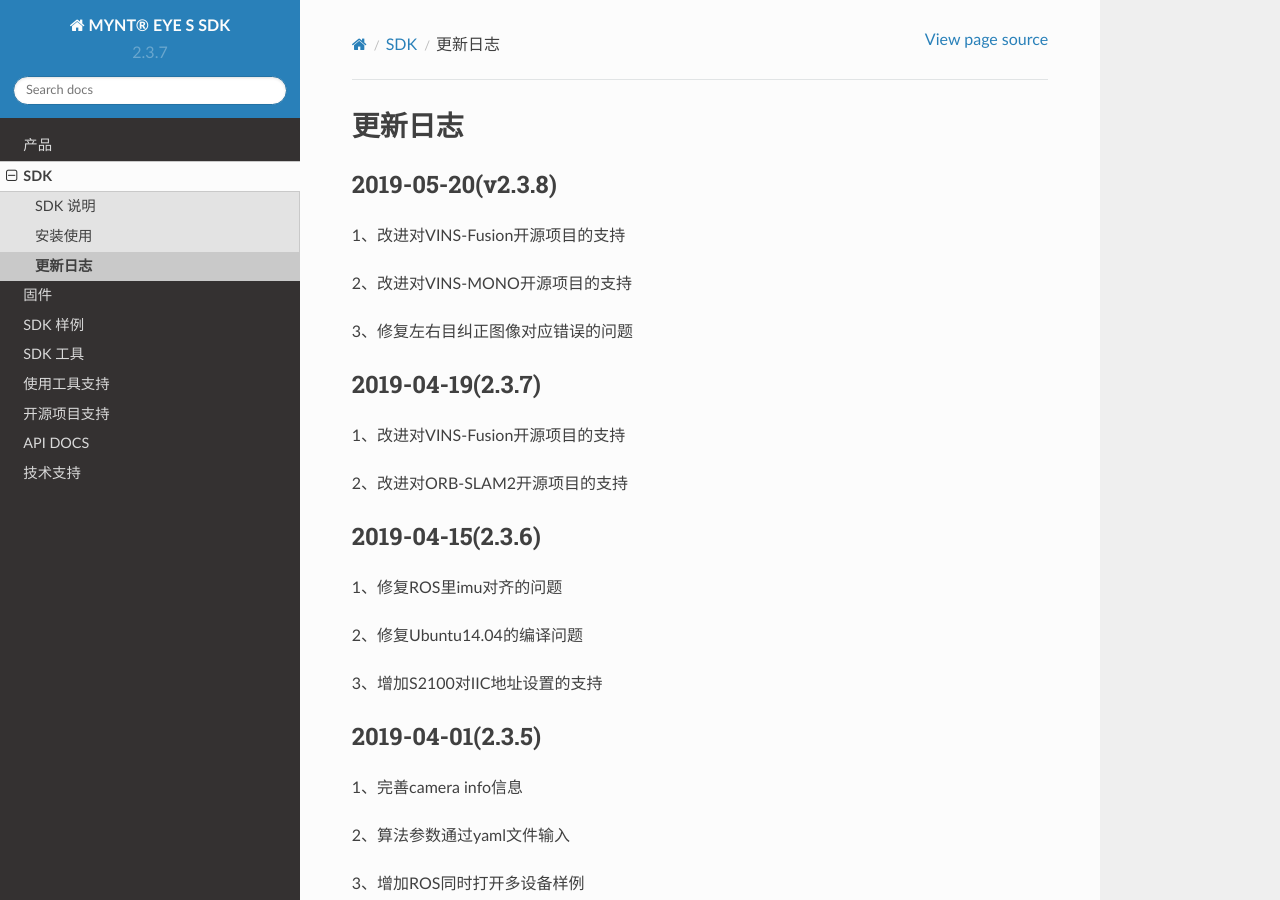
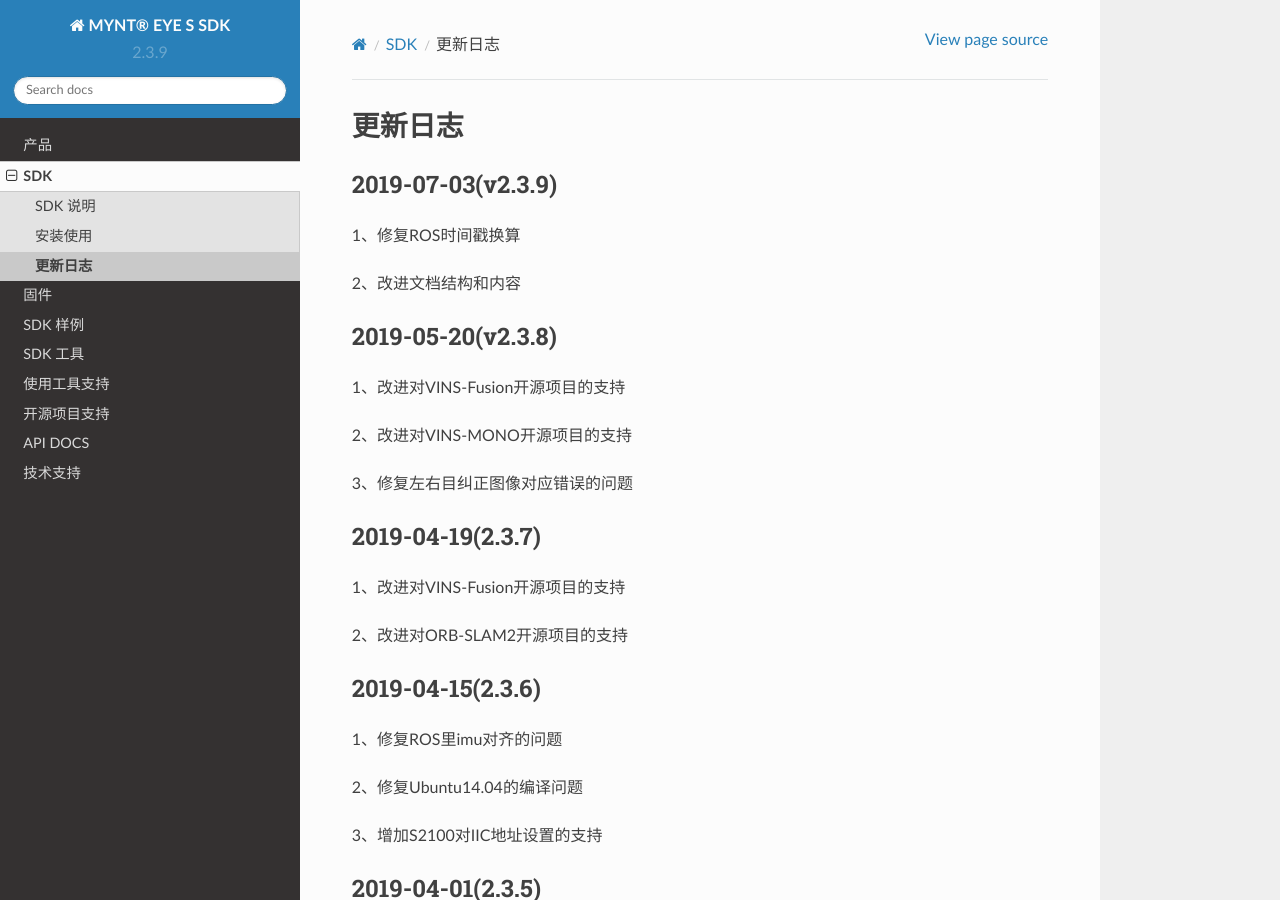
Before and after one commit to slightech/MYNT-EYE-S-SDK-Docs-zh_CN, a Sphinx documentation site: the page built from docs/src/sdk/sdk_changelog.rst, in a window 1280 px wide and 900 px high. Built offline with Sphinx 7.4.7 and the Read the Docs theme 2.0.0, drawn with Linux system fonts in a browser that asks for light colours; pages that are not in the unit, such as notebooks, are missing from menus.

Commit message:
docs(*): update version and log

```diff
--- a/docs/conf.py
+++ b/docs/conf.py
@@ -24,7 +24,7 @@
 author = 'MYNTAI'
 
 # The short X.Y version
-version = '2.3.7'
+version = '2.3.9'
 # The full version, including alpha/beta/rc tags
 release = version
 
--- a/docs/src/sdk/sdk_changelog.rst
+++ b/docs/src/sdk/sdk_changelog.rst
@@ -2,6 +2,12 @@
 
 更新日志
 ========
+
+2019-07-03(v2.3.9)
+-------------------
+1、修复ROS时间戳换算
+
+2、改进文档结构和内容
 
 2019-05-20(v2.3.8)
 -------------------
@@ -10,7 +16,6 @@
 2、改进对VINS-MONO开源项目的支持
 
 3、修复左右目纠正图像对应错误的问题
-
 
 2019-04-19(2.3.7)
 ------------------
@@ -26,11 +31,8 @@
 
 3、增加S2100对IIC地址设置的支持
 
-
-
 2019-04-01(2.3.5)
 ------------------
-
 1、完善camera info信息
 
 2、算法参数通过yaml文件输入
@@ -44,7 +46,6 @@
 6、提供适配S1030的LaserScan样例
 
 7、修改ros点云默认朝向
-
 
 2019-03-18(2.3.4)
 ------------------
```
Also changed, not shown: 1 other file.
